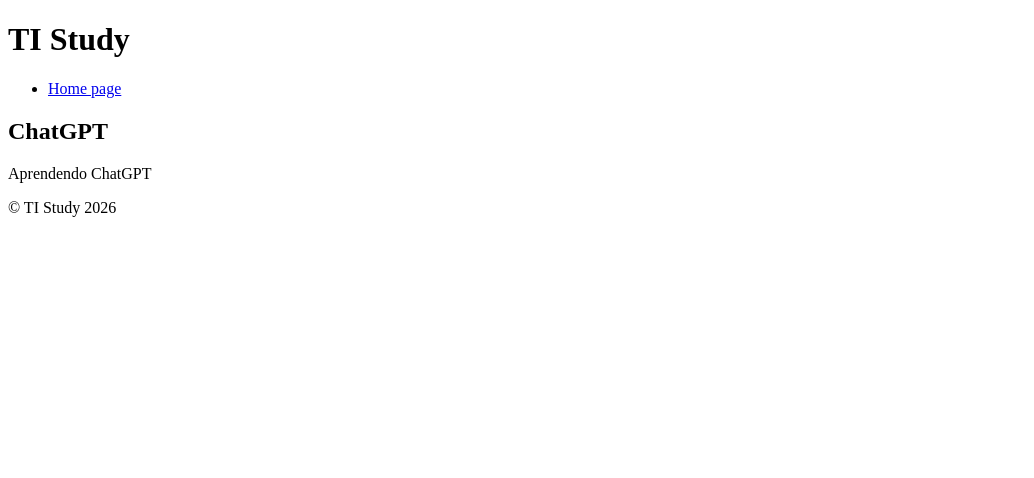
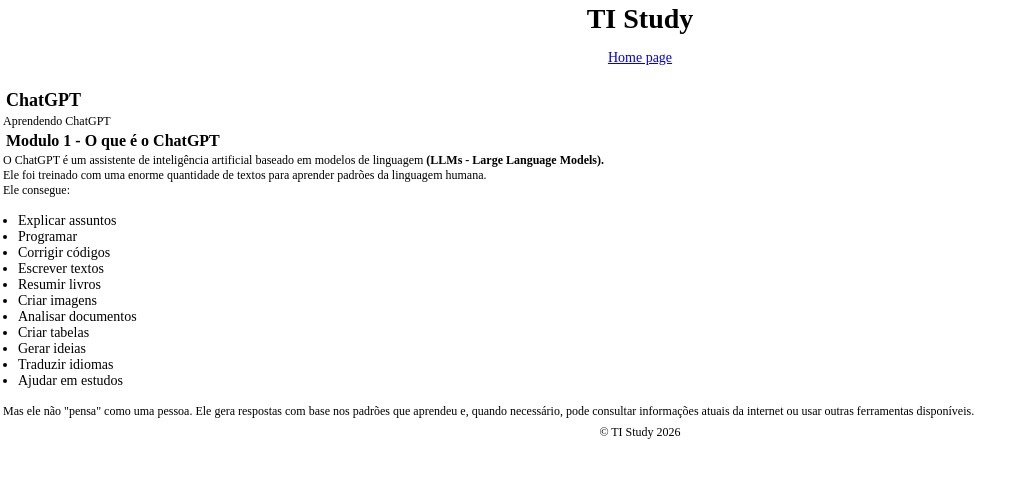
Before and after one commit to luzivam34/TI-study, a plain HTML site: page chatgpt.html in a window 1280 px wide. Shown: the whole page, without its empty margins (0-1034 px from the left). Drawn offline with Linux system fonts and the light colour scheme.

Commit message:
adiciona estilos e pagina sobre ChatGPT

```diff
--- a/chatgpt.html
+++ b/chatgpt.html
@@ -1,26 +1,31 @@
-<!DOCTYPE html><!-- Tag que informa ao navegador que o documento e HTML5 -->
+<!DOCTYPE html>
 <html lang="pt-BR">
 <!-- início da tag html, contém lang com o idioma da página -->
 
 <head>
     <!-- Início da Tag head, onde é colocado os meta dados -->
 
-    <meta charset="UTF-8"><!-- Esta linha vai resolver problemas como caracteres e acentuação -->
+    <meta charset="UTF-8">
 
-    <title>ChatGPT</title><!-- Título da página -->
+    <title>ChatGPT</title>
+    <link rel="stylesheet" href="src/css/style.css">
 
 </head>
 
 <body>
-    <!-- Início da tag body a onde fica todo o conteudo visivel da página-->
+    <!-- Início da tag body, onde fica todo o conteúdo visível da página-->
     <header>
         <!--inicio da Tag header, Tag que vai acomodar o cabeçalho, o logotipo e  tag navegação -->
-        <h1>TI Study</h1><!-- Tag do Cabeçalho nivel 1 -->
+
+        <h1>TI Study</h1>
+
         <nav>
             <!-- Início da teg de navegação -->
+
             <ul>
                 <!-- Início da Tag que organiza um conteúdo em lista -->
-                <li><a href="/index.html">Home page</a></li>
+
+                <li><a href="index.html">Home page</a></li>
             </ul>
 
         </nav>
@@ -30,19 +35,49 @@
     <main>
         <!-- Início da Tag main, para acomodar o conteúdo principal -->
         <section>
-            <!--Início da tag section dividindo a main  em sessões -->
-            <h2>ChatGPT</h2><!-- tag cabeçalho nivel 2 -->
-            <p>Aprendendo ChatGPT</p><!-- Tag usada para Parágrafo -->
+            <!--Início da tag section dividindo a main  em seções -->
 
+            <h2>ChatGPT</h2>
+            <p>Aprendendo ChatGPT</p>
+            <div>
+                <h3>Modulo 1 - O que é o ChatGPT </h3>
+                <p>
+                    O ChatGPT é um assistente de inteligência artificial baseado em modelos de linguagem <strong>
+                        (LLMs - Large Language Models).</strong>
+                </p>
+                <p>
+                    Ele foi treinado com uma enorme quantidade de textos para aprender padrões da linguagem humana.
+                </p>
+                <p>
+                    Ele consegue:
+                </p>
+                <ul>
+                    <li>Explicar assuntos</li>
+                    <li>Programar</li>
+                    <li>Corrigir códigos</li>
+                    <li>Escrever textos</li>
+                    <li>Resumir livros</li>
+                    <li>Criar imagens</li>
+                    <li>Analisar documentos</li>
+                    <li>Criar tabelas</li>
+                    <li>Gerar ideias</li>
+                    <li>Traduzir idiomas</li>
+                    <li>Ajudar em estudos</li>
+                </ul>
+
+                <p>
+                    Mas ele não "pensa" como uma pessoa. Ele gera respostas com base nos padrões que aprendeu e, quando
+                    necessário, pode consultar informações atuais da internet ou usar outras ferramentas disponíveis.
+                </p>
+            </div>
         </section>
-
 
     </main>
     <footer>
         <!-- inicio da Tag Footer, o rodapé da página -->
+
         <p>&copy; TI Study 2026</p>
     </footer>
-
 </body>
 
 </html>
--- /dev/null
+++ b/src/css/style.css
@@ -0,0 +1,62 @@
+* {
+    margin: 0;
+    padding: 0;
+    box-sizing: border-box;
+}
+
+html {
+    font-size: 62.5%;
+}
+
+p {
+    font-size: 1.2rem;
+}
+
+header {
+    border-top-left-radius: 0.8rem;
+    border-top-right-radius: 0.8rem;
+    margin: 0 auto;
+    padding: 0.3rem;
+    text-align: center;
+}
+
+header h1 {
+    font-size: 2.8rem;
+}
+
+header nav ul {
+    list-style-type: none;
+}
+
+main {
+    margin: 0 auto;
+    padding: 0.3rem;
+}
+
+h2 {
+    border-top-left-radius: 0.8rem;
+    border-top-right-radius: 0.8rem;
+    font-size: 1.8rem;
+    padding: 0.3rem;
+}
+
+h3 {
+    border-top-left-radius: 0.8rem;
+    border-top-right-radius: 0.8rem;
+    font-size: 1.6rem;
+    padding: 0.3rem;
+}
+
+ul {
+    margin: 1.2rem;
+    padding: 0.3rem;
+    font-size: 1.4rem;
+}
+
+footer {
+    margin: 0 auto;
+    padding: 0.3rem;
+    border-bottom-left-radius: 0.8rem;
+    border-bottom-right-radius: 0.8rem;
+    text-align: center;
+}
```
Also changed, not shown: index.html (+19 -10 lines).
